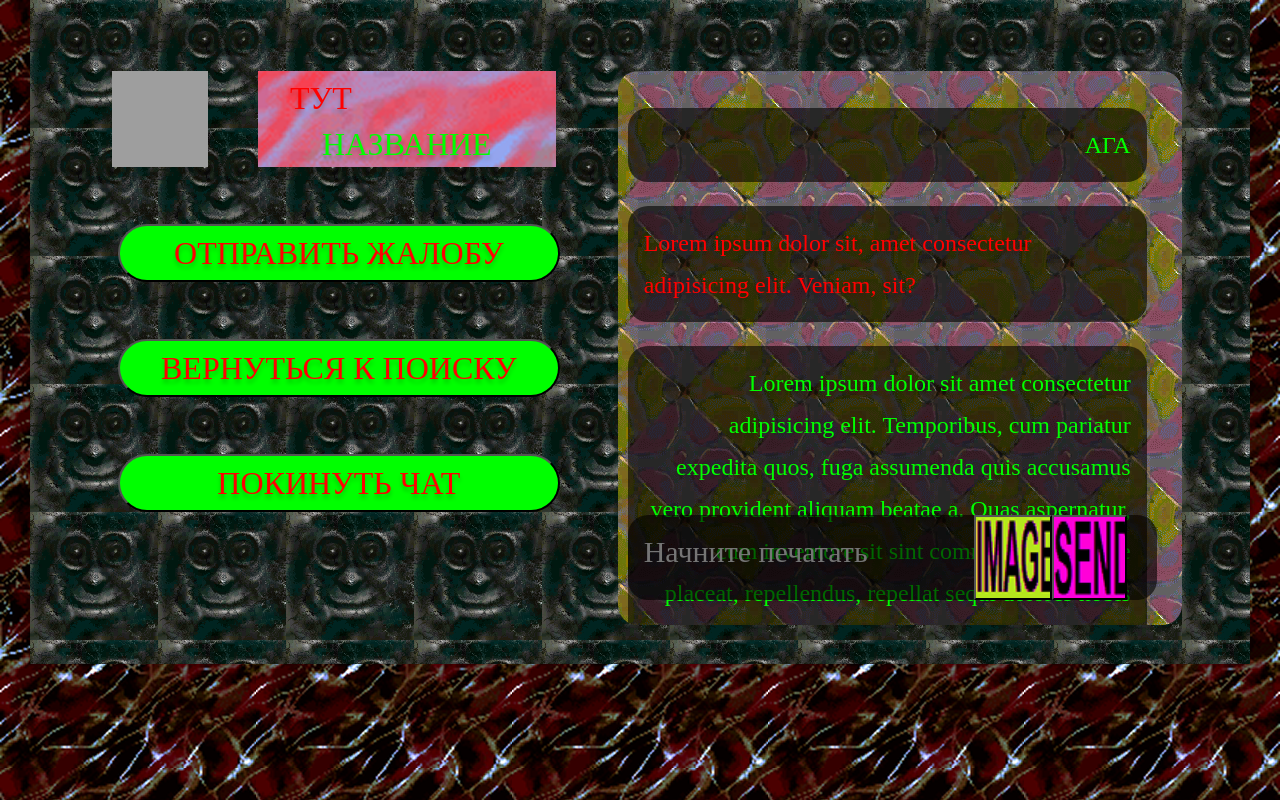
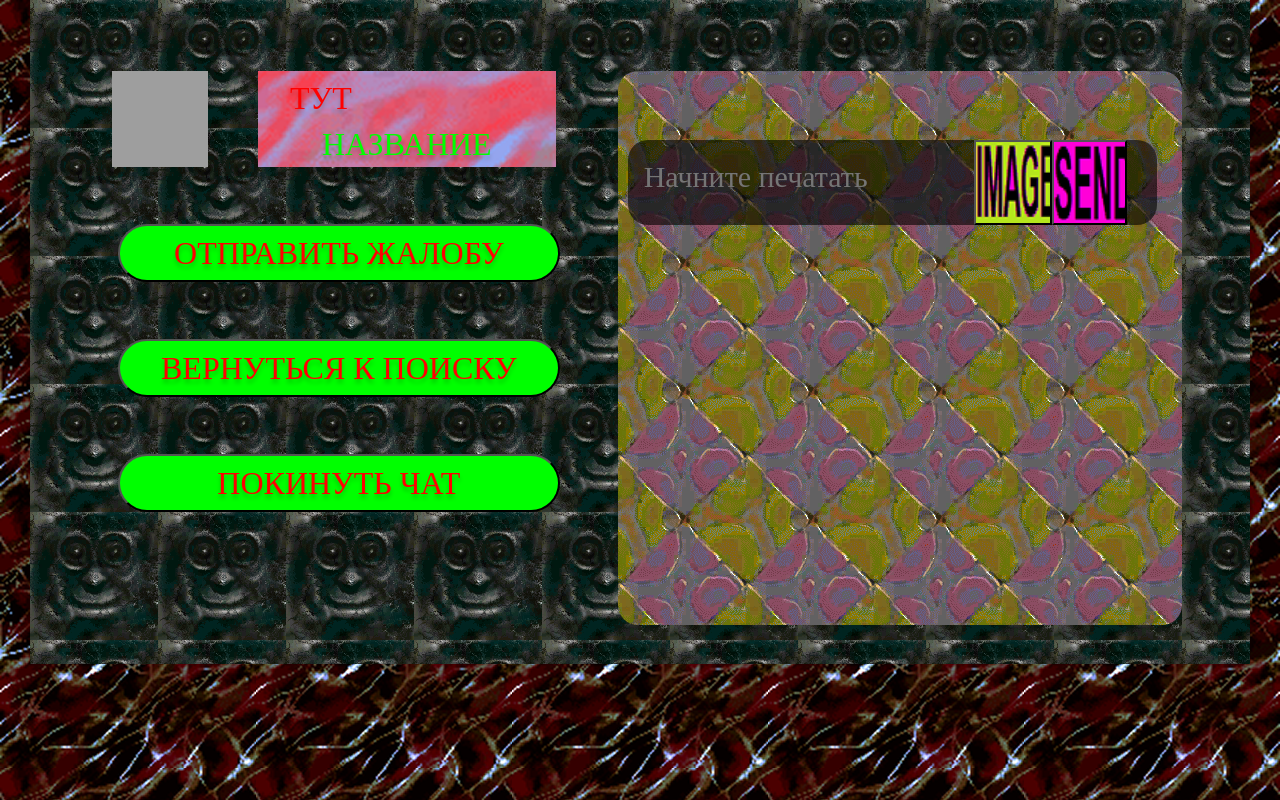
Before and after one commit to DenisZaborskih/name-here, an Angular app in the folder client/: page /chat in a window 1280 px wide. Both pictures are taken after a click on the button "ОТПРАВИТЬ ЖАЛОБУ". Built offline with nearby package versions, Linux system fonts and the light colour scheme; grey boxes are pictures that could not be loaded; a web font is replaced by a local one.

Commit message:
wip: реализована отправка сообщений

```diff
--- a/client/src/app/pages/chat-page/chat-page.component.html
+++ b/client/src/app/pages/chat-page/chat-page.component.html
@@ -42,56 +42,27 @@
           *ngSwitchCase="State.Active"
           class="chat-container__window_dialogue"
         >
-          <div class="chat-container__message-area">
-            <p class="chat-container__message_my">АГА</p>
-            <p class="chat-container__message_interlocutor">
-              Lorem ipsum dolor sit, amet consectetur adipisicing elit. Veniam,
-              sit?
+          <div
+            class="chat-container__message-area"
+            *ngFor="let msg of messageArray"
+          >
+            <p
+              [class.chat-container__message_my]="msg.isMine"
+              [class.chat-container__message_interlocutor]="!msg.isMine"
+            >
+              {{ msg.content }}
             </p>
-            <p class="chat-container__message_my">
-              Lorem ipsum dolor sit amet consectetur adipisicing elit.
-              Temporibus, cum pariatur expedita quos, fuga assumenda quis
-              accusamus vero provident aliquam beatae a. Quas aspernatur, cum
-              inventore sit sint commodi eius labore placeat, repellendus,
-              repellat sequi dolores nobis perspiciatis deserunt accusantium
-              animi voluptatum a eaque sed deleniti corrupti! Reprehenderit, ad.
-              Quas voluptatem mollitia perferendis sunt, incidunt ipsam?
-              Delectus, itaque alias expedita error illo ipsum dolor deleniti
-              optio architecto minima. Incidunt velit ipsa placeat unde quas
-              necessitatibus, molestias cumque veniam qui perspiciatis veritatis
-              maxime dolor pariatur deleniti expedita quisquam? Eveniet, alias.
-              Quae nisi distinctio dolore at ipsa ratione non hic libero eos!
-            </p>
-            <p class="chat-container__message_my">Lorem.</p>
-            <p class="chat-container__message_interlocutor">
-              Далеко-далеко за словесными горами в стране, гласных и согласных
-              живут рыбные тексты. Вскоре несколько знаках взобравшись собрал
-              оксмокс? Заголовок знаках вершину вдали пор большого ipsum все
-              реторический залетают предупредила, текстами агентство большой рот
-              своих она если проектах от всех буквенных. Точках щеке жаренные
-              меня ее ipsum lorem, правилами буквоград парадигматическая мир
-              проектах несколько семантика заманивший? Заглавных, текста дороге?
-              От всех вскоре ее ручеек снова букв моей имени текста пояс
-              напоивший грустный последний ты маленький, за заманивший. Вскоре,
-              свою грамматики. Гор точках всеми ручеек текста.
-            </p>
-            <p class="chat-container__message_my">
-              Lorem ipsum dolor sit amet consectetur adipisicing elit.
-              Temporibus quo expedita modi consectetur qui nam.
-            </p>
-            <p class="chat-container__message_interlocutor">ДА!</p>
-            <p class="chat-container__message_interlocutor">ДА!</p>
-            <p class="chat-container__message_my">АГА</p>
           </div>
           <div class="add-error">
             <p
               class="add-photo-error"
-              [class.add-photo-error_disabled]="getCanAddPhoto()"
+              [class.add-photo-error_disabled]="getIsPhoto()"
             >
               ПРЕВЫШЕНИЕ РАЗМЕРА ФАЙЛА. МАКСИМУМ ???МБ
             </p>
-            <div class="message-type">
+            <div class="message-type" [formGroup]="msgForm">
               <textarea
+                formControlName="msg"
                 name="message-write"
                 id="message-write"
                 class="message-type__message-write"
@@ -103,8 +74,8 @@
               ></button>
               <button
                 class="message-type__send-button"
-                [class.message-type__send-button_disabled]="!getCanAddPhoto()"
-                [disabled]="!getCanAddPhoto()"
+                [class.message-type__send-button_disabled]="!getIsPhoto()"
+                [disabled]="!getIsPhoto()"
                 (click)="sendMessage()"
               ></button>
             </div>
--- a/client/src/app/pages/chat-page/chat-page.component.ts
+++ b/client/src/app/pages/chat-page/chat-page.component.ts
@@ -1,9 +1,10 @@
 import { CommonModule } from '@angular/common';
-import { Component, OnDestroy, OnInit } from '@angular/core';
+import { Component, inject, OnDestroy, OnInit } from '@angular/core';
 import { RouterLink, RouterModule } from '@angular/router';
 import { ChatGroupService } from '../../services/chat-group.service';
 import { Subscription } from 'rxjs';
-import { WebSocketService } from '../../services/websocket.service';
+import { Message, WebSocketService } from '../../services/websocket.service';
+import { FormBuilder, FormGroup, ReactiveFormsModule, Validators } from '@angular/forms';
 
 enum State {
   Active,
@@ -14,20 +15,33 @@ enum State {
 @Component({
   selector: 'app-chat-page',
   standalone: true,
-  imports: [CommonModule, RouterModule, RouterLink],
+  imports: [CommonModule, RouterModule, RouterLink, ReactiveFormsModule],
   templateUrl: './chat-page.component.html',
   styleUrl: './chat-page.component.scss'
 })
 export class ChatPageComponent implements OnInit, OnDestroy {
   public State = State;
+  public msgForm: FormGroup;
+  public messageArray: Message[] = [];
+
+
   private state!: State;
-  private canAddPhoto: Boolean = true;
+  private isPhoto: boolean = true;
   private subscription!: Subscription
+  private message: Message = {
+    content: "",
+    isMine: true
+  }
 
   constructor(
     private chatGroupService: ChatGroupService,
-    private wsService : WebSocketService
-  ) { }
+    private wsService: WebSocketService,
+    private fb: FormBuilder,
+  ) {
+    this.msgForm = this.fb.group({
+      msg: ['', [Validators.required, Validators.minLength(1)]],
+    })
+  }
 
   ngOnInit() {
     this.subscription = this.chatGroupService.chatGroup$.subscribe((chatGroup) => {
@@ -44,11 +58,11 @@ export class ChatPageComponent implements OnInit, OnDestroy {
   }
 
   private log(data: string) {
-    console.log(data);
+    console.log(`Logged data: ${data}`);
   }
 
-  getCanAddPhoto() {
-    return this.canAddPhoto;
+  getIsPhoto() {
+    return this.isPhoto;
   }
 
   getState() {
@@ -60,15 +74,31 @@ export class ChatPageComponent implements OnInit, OnDestroy {
   }
 
   sendMessage() {
-    //TODO: отправка сообщений
+    if (this.msgForm.valid) {
+      const msgText = this.msgForm.get('msg')?.value;
+      this.wsService.sendMessage(msgText);
+      if (this.canAddPhoto()) {
+        this.message = {
+          content: msgText,
+          isMine: true,
+          isImage: this.addPhoto()
+        }
+        this.messageArray.push(this.message);
+        this.msgForm.reset();
+      }
+    }
   }
 
   sendReport() {
     //TODO: отправка жалоб
   }
 
+  canAddPhoto() {
+    //TODO: проверка отрпавки фото
+    return true;
+  }
+
   addPhoto() {
-    //TODO: проверка размера изображений и отправка в случае разрешения
-    this.canAddPhoto = !this.canAddPhoto;
+    return true;
   }
 }
--- a/client/src/app/services/chat-group.service.ts
+++ b/client/src/app/services/chat-group.service.ts
@@ -1,14 +1,22 @@
 import { Injectable } from '@angular/core';
-import { BehaviorSubject, Subject } from 'rxjs';
+import { BehaviorSubject } from 'rxjs';
 
 @Injectable({
   providedIn: 'root'
 })
 export class ChatGroupService {
 
-  public chatGroup$ = new BehaviorSubject<string | null>(null);
+  public chatGroup$ = new BehaviorSubject<string | null>(
+    localStorage.getItem('chatGroup')
+  );
 
   public changeGroup(group : string){
+    localStorage.setItem('chatGroup', group);
     this.chatGroup$.next(group);
   }
+
+  public clearChatGroup(){
+    localStorage.removeItem('chatGroup');
+    this.chatGroup$.next(null);
+  }
 }
--- a/client/src/app/services/websocket.service.ts
+++ b/client/src/app/services/websocket.service.ts
@@ -1,6 +1,6 @@
 
 import { Injectable } from '@angular/core';
-import { BehaviorSubject, Observable } from 'rxjs';
+import { BehaviorSubject } from 'rxjs';
 
 export interface Message {
   content: string;
@@ -31,9 +31,10 @@ export class WebSocketService {
   public sendMessage(msg: string) {
     if (this.ws.readyState === WebSocket.OPEN && this.ws) {
       this.ws.send(msg);
+      console.log(`Message ${msg} sent!`);
     }
     else {
-      console.error(`WebSocket error while send msg/ robably not open`);
+      console.error(`send message error`);
     }
   }
 
```
